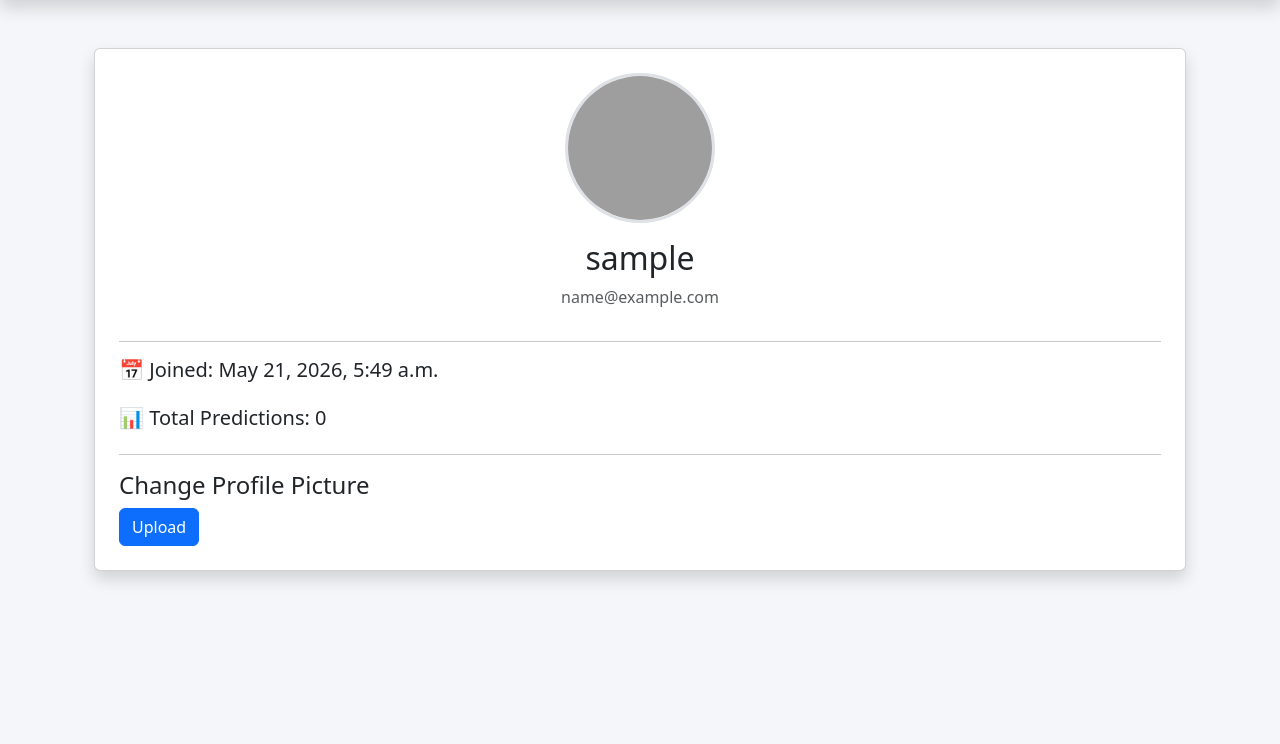
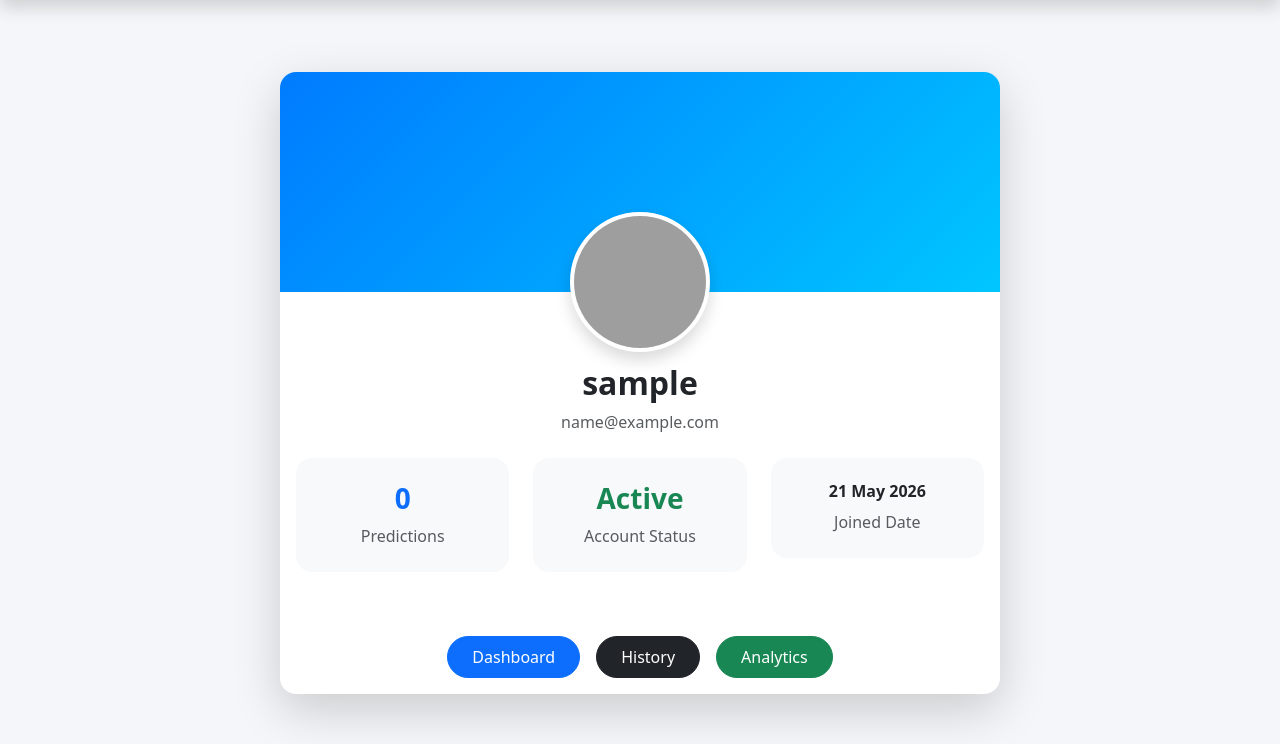
Before and after one commit to yashvasoya897-art/student-performance-ml, a Django app: page /profile/ in a window 1280 px wide. Shown: the part 56-800 px from the top of the page. Run offline with Django 5.2, Linux system fonts and the light colour scheme; the visitor is signed in with stand-in values (Sample User, id 1); data comes from the database, SQL or seed files in the repository; data that the repository does not hold is empty; parts of the project's set-up code (start-up, migrations or seed data) failed here and were passed over; some libraries are stand-ins or nearby versions; grey boxes are pictures that could not be loaded.

Commit message:
Update profile.html

```diff
--- a/predictor/templates/profile.html
+++ b/predictor/templates/profile.html
@@ -2,70 +2,169 @@
 
 {% block content %}
 
-<div class="container mt-5">
+<div class="container py-5">
 
-    <div class="card shadow p-4">
+    <div class="row justify-content-center">
 
-        <div class="text-center">
+        <div class="col-lg-8">
+
+            <div class="card border-0 shadow-lg rounded-4 overflow-hidden">
+
+                <!-- TOP COVER -->
+
+                <div
+                    style="
+                    height:220px;
+                    background:linear-gradient(135deg,#007bff,#00c6ff);
+                    position:relative;
+                    "
+                >
 
                     <!-- PROFILE IMAGE -->
-            <img
-                src="/media/default.png"
-                width="150"
-                height="150"
-                class="rounded-circle border border-3"
+
+                    <form
+                        method="POST"
+                        enctype="multipart/form-data"
+                        id="profileForm"
                     >
 
-            <!-- USERNAME -->
-            <h2 class="mt-3">
+                        {% csrf_token %}
+
+                        <label
+                            for="imageUpload"
+                            style="
+                            position:absolute;
+                            bottom:-60px;
+                            left:50%;
+                            transform:translateX(-50%);
+                            cursor:pointer;
+                            "
+                        >
+
+                            <img
+                                src="{{ profile.image.url }}"
+                                width="140"
+                                height="140"
+                                class="rounded-circle border border-4 border-white shadow"
+                                style="object-fit:cover;background:white;"
+                            >
+
+                        </label>
+
+                        <input
+                            type="file"
+                            name="image"
+                            id="imageUpload"
+                            hidden
+                            onchange="document.getElementById('profileForm').submit();"
+                        >
+
+                    </form>
+
+                </div>
+
+
+
+                <!-- PROFILE CONTENT -->
+
+                <div class="card-body text-center pt-5 mt-4">
+
+                    <h2 class="fw-bold">
                         {{ request.user.username }}
                     </h2>
 
-            <!-- EMAIL -->
-            <p class="text-muted">
+                    <p class="text-muted mb-4">
                         {{ request.user.email }}
+                    </p>
+
+                    <!-- STATS -->
+
+                    <div class="row mt-4">
+
+                        <div class="col-md-4 mb-3">
+
+                            <div class="bg-light p-4 rounded-4">
+
+                                <h3 class="fw-bold text-primary">
+                                    {{ total_predictions }}
+                                </h3>
+
+                                <p class="mb-0 text-muted">
+                                    Predictions
                                 </p>
 
                             </div>
 
-        <hr>
+                        </div>
 
-        <!-- JOIN DATE -->
-        <h5>
-            📅 Joined:
-            {{ request.user.date_joined }}
-        </h5>
+                        <div class="col-md-4 mb-3">
 
-        <!-- TOTAL PREDICTIONS -->
-        <h5 class="mt-3">
-            📊 Total Predictions:
-            {{ total_predictions }}
-        </h5>
+                            <div class="bg-light p-4 rounded-4">
 
-        <hr>
+                                <h3 class="fw-bold text-success">
+                                    Active
+                                </h3>
 
-        <!-- IMAGE UPLOAD -->
-        <h4>
-            Change Profile Picture
-        </h4>
+                                <p class="mb-0 text-muted">
+                                    Account Status
+                                </p>
 
-        <form
-            method="POST"
-            enctype="multipart/form-data"
+                            </div>
+
+                        </div>
+
+                        <div class="col-md-4 mb-3">
+
+                            <div class="bg-light p-4 rounded-4">
+
+                                <h6 class="fw-bold text-dark">
+                                    {{ request.user.date_joined|date:"d M Y" }}
+                                </h6>
+
+                                <p class="mb-0 text-muted">
+                                    Joined Date
+                                </p>
+
+                            </div>
+
+                        </div>
+
+                    </div>
+
+
+
+                    <!-- BUTTONS -->
+
+                    <div class="mt-5 d-flex justify-content-center gap-3 flex-wrap">
+
+                        <a
+                            href="/dashboard/"
+                            class="btn btn-primary px-4 py-2 rounded-pill"
                         >
+                            Dashboard
+                        </a>
 
-            {% csrf_token %}
+                        <a
+                            href="/history/"
+                            class="btn btn-dark px-4 py-2 rounded-pill"
+                        >
+                            History
+                        </a>
 
-            {{ form.as_p }}
+                        <a
+                            href="/graph/"
+                            class="btn btn-success px-4 py-2 rounded-pill"
+                        >
+                            Analytics
+                        </a>
 
-            <button
-                type="submit"
-                class="btn btn-primary"
-            >
-                Upload
-            </button>
+                    </div>
 
-        </form>
+                </div>
+
+            </div>
+
+        </div>
 
     </div>
 
```
Lines whose indentation alone changed are shown as unchanged.
